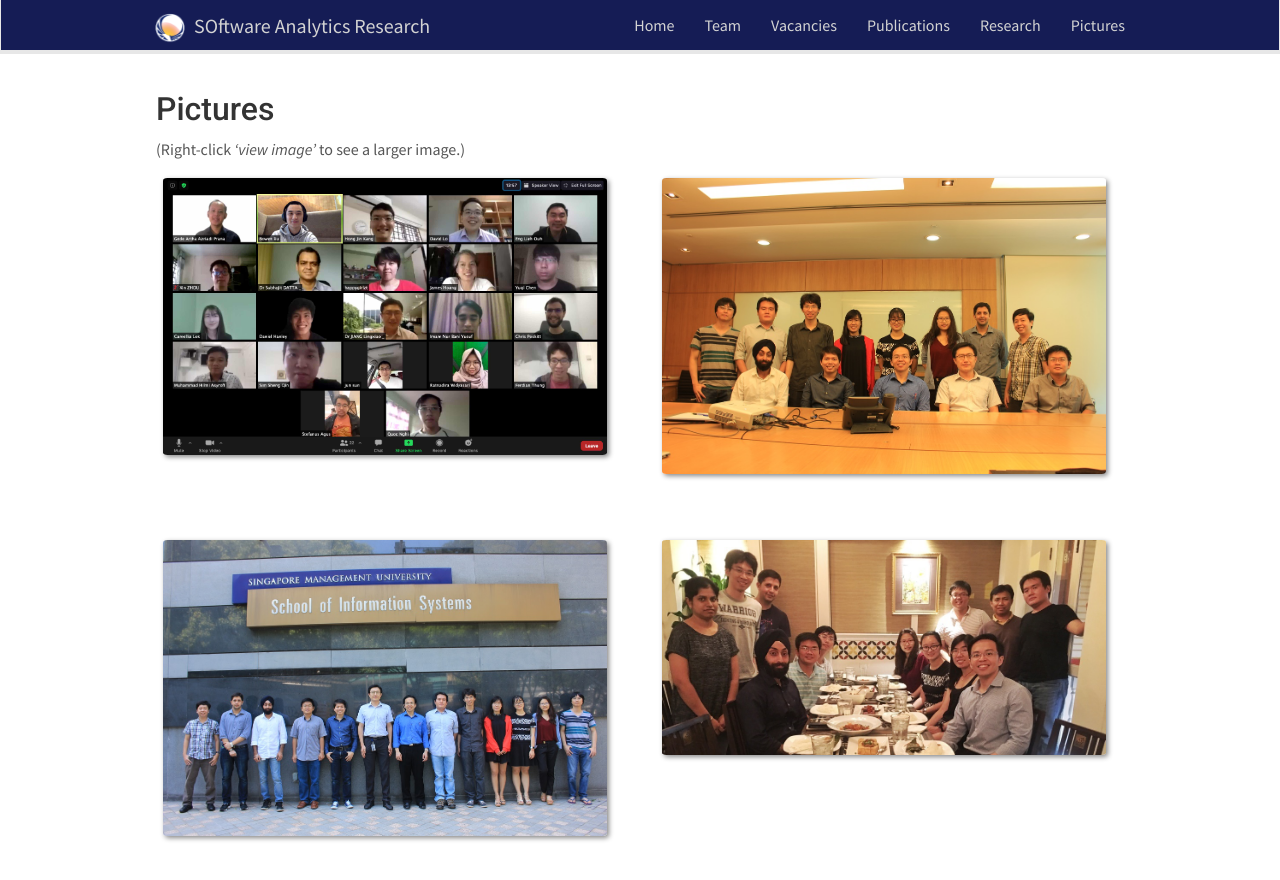
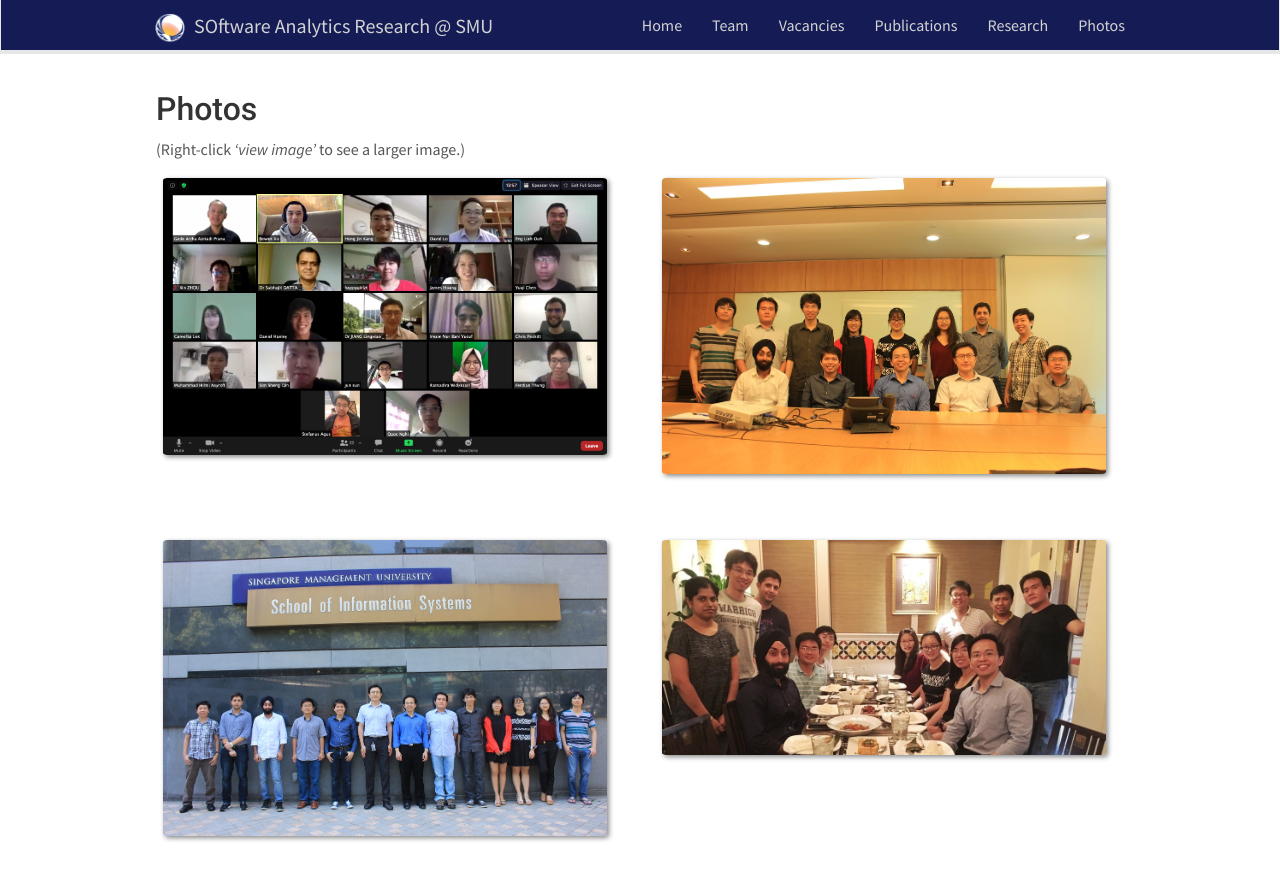
Before and after one commit to soarsmu/soarsmu.github.io, a Jekyll site: the page built from _pages/pictures.md, in a window 1280 px wide and 900 px high. Shown: the top 880 px of the window. Built offline with Jekyll 4.4.1, drawn with Linux system fonts in a browser that asks for light colours; nearby versions of some CDN libraries.

Commit message:
docs(header): change header as the feature request

```diff
--- a/_includes/header.html
+++ b/_includes/header.html
@@ -9,7 +9,7 @@
 	  </button>
 
 		<a class="navbar-brand" href="{{ site.url }}{{ site.baseurl }}/" style="color:lightgray"><img src="{{ site.url }}{{ site.baseurl }}/images/logopic/soar-logo.png" href="{{ site.url }}{{ site.baseurl }}/"
-			style="display: inline; width: 30px;  margin: -1px 5px 0px 0px;"> SOftware Analytics Research</a>
+			style="display: inline; width: 30px;  margin: -1px 5px 0px 0px;"> SOftware Analytics Research @ SMU</a>
 
 	</div>
 	<div class="collapse navbar-collapse" id="navbar-collapse-1">
@@ -19,7 +19,7 @@
 		<li><a href="{{ site.url }}{{ site.baseurl }}/vacancies" style="color: lightgray;">Vacancies</a></li>
 		<li><a href="{{ site.url }}{{ site.baseurl }}/publications" style="color: lightgray;">Publications</a></li>
 		<li><a href="{{ site.url }}{{ site.baseurl }}/research" style="color: lightgray;">Research</a></li>
-		<li><a href="{{ site.url }}{{ site.baseurl }}/pictures" style="color: lightgray;">Pictures</a></li>
+		<li><a href="{{ site.url }}{{ site.baseurl }}/pictures" style="color: lightgray;">Photos</a></li>
 	  </ul>
 	</div>
   </div>
--- a/_pages/pictures.md
+++ b/_pages/pictures.md
@@ -5,7 +5,7 @@ excerpt: "SOftware Analytics Research Group -- Pictures"
 permalink: /pictures/
 ---
 
-<h1 style="font-family: 'Roboto', sans-serif; font-weight: 500; font-size: 32px;">Pictures</h1>
+<h1 style="font-family: 'Roboto', sans-serif; font-weight: 500; font-size: 32px;">Photos</h1>
 
 (Right-click *'view image'* to see a larger image.)
 {% assign number_printed = 0 %}
```
Also changed, not shown: 10 other files.
